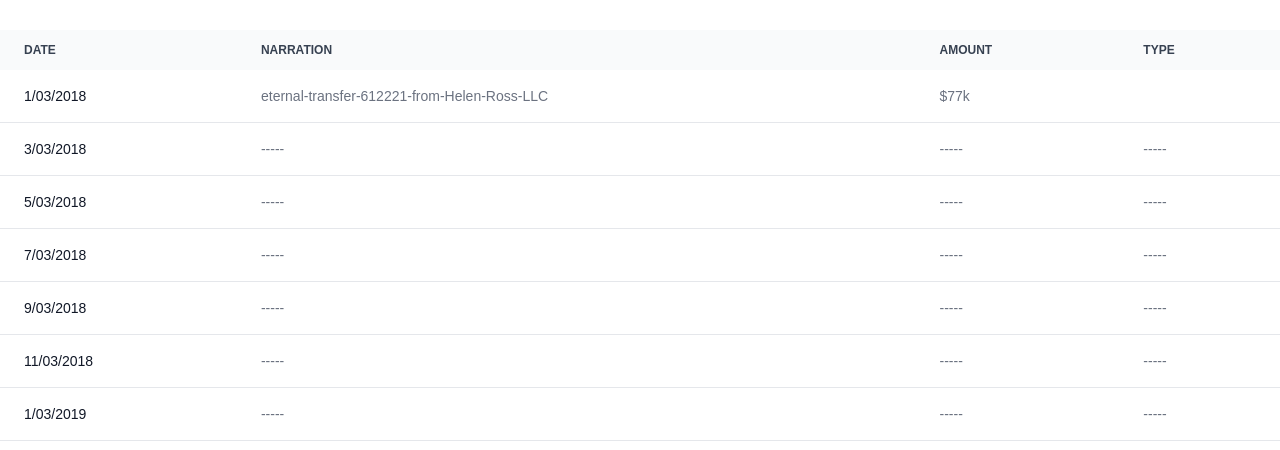
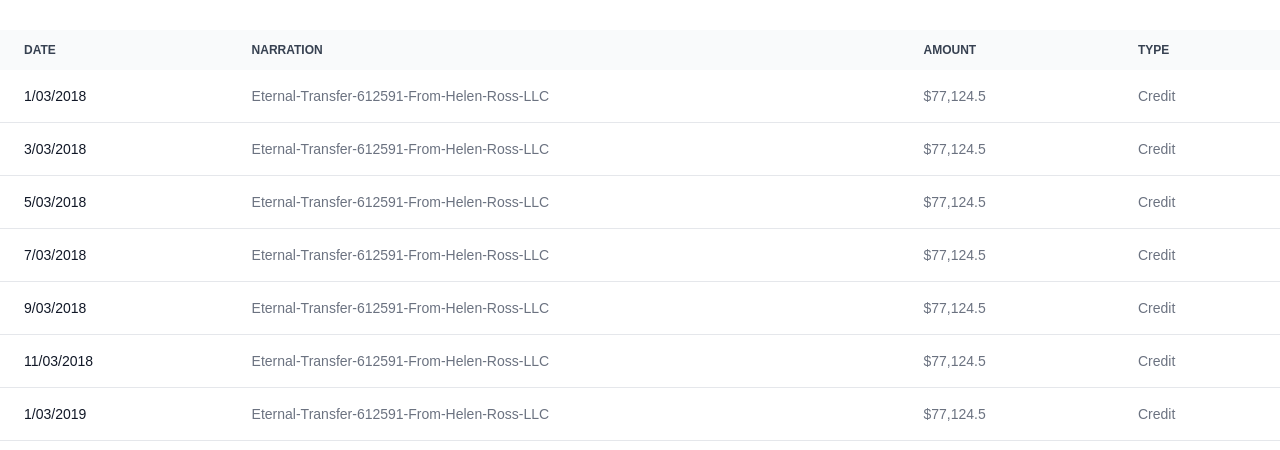
Before and after one commit to Chibuikee/penfed, a React (Create React App) app: page /Dashboard in a window 1280 px wide. Shown: the part 350-800 px from the top of the page. Built offline with nearby package versions, Linux system fonts and the light colour scheme.

Commit message:
done 1.3

```diff
--- a/src/components/navBar/navdata.js
+++ b/src/components/navBar/navdata.js
@@ -774,25 +774,110 @@ export const navdatajson = [
 export const penfedTransactionData = [
   {
     date: "1/03/2018",
-    amount: "$77k",
-    narration: "eternal-transfer-612221-from-Helen-Ross-LLC",
-    type: "",
+    amount: "$77,124.5",
+    narration: "Eternal-Transfer-612591-From-Helen-Ross-LLC",
+    type: "Credit",
   },
-  { date: "3/03/2018", amount: "-----", narration: "-----", type: "-----" },
-  { date: "5/03/2018", amount: "-----", narration: "-----", type: "-----" },
-  { date: "7/03/2018", amount: "-----", narration: "-----", type: "-----" },
-  { date: "9/03/2018", amount: "-----", narration: "-----", type: "-----" },
-  { date: "11/03/2018", amount: "-----", narration: "-----", type: "-----" },
-  { date: "1/03/2019", amount: "-----", narration: "-----", type: "-----" },
-  { date: "3/03/2019", amount: "-----", narration: "-----", type: "-----" },
-  { date: "5/03/2019", amount: "-----", narration: "-----", type: "-----" },
-  { date: "7/03/2019", amount: "-----", narration: "-----", type: "-----" },
-  { date: "9/03/2019", amount: "-----", narration: "-----", type: "-----" },
-  { date: "11/03/2019", amount: "-----", narration: "-----", type: "-----" },
-  { date: "1/03/2020", amount: "-----", narration: "-----", type: "-----" },
-  { date: "3/03/2020", amount: "-----", narration: "-----", type: "-----" },
-  { date: "5/03/2020", amount: "-----", narration: "-----", type: "-----" },
-  { date: "7/03/2020", amount: "-----", narration: "-----", type: "-----" },
-  { date: "9/03/2020", amount: "-----", narration: "-----", type: "-----" },
-  { date: "11/03/2020", amount: "-----", narration: "-----", type: "-----" },
+  {
+    date: "3/03/2018",
+    amount: "$77,124.5",
+    narration: "Eternal-Transfer-612591-From-Helen-Ross-LLC",
+    type: "Credit",
+  },
+  {
+    date: "5/03/2018",
+    amount: "$77,124.5",
+    narration: "Eternal-Transfer-612591-From-Helen-Ross-LLC",
+    type: "Credit",
+  },
+  {
+    date: "7/03/2018",
+    amount: "$77,124.5",
+    narration: "Eternal-Transfer-612591-From-Helen-Ross-LLC",
+    type: "Credit",
+  },
+  {
+    date: "9/03/2018",
+    amount: "$77,124.5",
+    narration: "Eternal-Transfer-612591-From-Helen-Ross-LLC",
+    type: "Credit",
+  },
+  {
+    date: "11/03/2018",
+    amount: "$77,124.5",
+    narration: "Eternal-Transfer-612591-From-Helen-Ross-LLC",
+    type: "Credit",
+  },
+  {
+    date: "1/03/2019",
+    amount: "$77,124.5",
+    narration: "Eternal-Transfer-612591-From-Helen-Ross-LLC",
+    type: "Credit",
+  },
+  {
+    date: "3/03/2019",
+    amount: "$77,124.5",
+    narration: "Eternal-Transfer-612591-From-Helen-Ross-LLC",
+    type: "Credit",
+  },
+  {
+    date: "5/03/2019",
+    amount: "$77,124.5",
+    narration: "Eternal-Transfer-612591-From-Helen-Ross-LLC",
+    type: "Credit",
+  },
+  {
+    date: "7/03/2019",
+    amount: "$77,124.5",
+    narration: "Eternal-Transfer-612591-From-Helen-Ross-LLC",
+    type: "Credit",
+  },
+  {
+    date: "9/03/2019",
+    amount: "$77,124.5",
+    narration: "Eternal-Transfer-612591-From-Helen-Ross-LLC",
+    type: "Credit",
+  },
+  {
+    date: "11/03/2019",
+    amount: "$77,124.5",
+    narration: "Eternal-Transfer-612591-From-Helen-Ross-LLC",
+    type: "Credit",
+  },
+  {
+    date: "1/03/2020",
+    amount: "$77,124.5",
+    narration: "Eternal-Transfer-612591-From-Helen-Ross-LLC",
+    type: "Credit",
+  },
+  {
+    date: "3/03/2020",
+    amount: "$77,124.5",
+    narration: "Eternal-Transfer-612591-From-Helen-Ross-LLC",
+    type: "Credit",
+  },
+  {
+    date: "5/03/2020",
+    amount: "$77,124.5",
+    narration: "Eternal-Transfer-612591-From-Helen-Ross-LLC",
+    type: "Credit",
+  },
+  {
+    date: "7/03/2020",
+    amount: "$77,124.5",
+    narration: "Eternal-Transfer-612591-From-Helen-Ross-LLC",
+    type: "Credit",
+  },
+  {
+    date: "9/03/2020",
+    amount: "$77,124.5",
+    narration: "Eternal-Transfer-612591-From-Helen-Ross-LLC",
+    type: "Credit",
+  },
+  {
+    date: "11/03/2020",
+    amount: "$77,124.5",
+    narration: "Eternal-Transfer-612591-From-Helen-Ross-LLC",
+    type: "Credit",
+  },
 ];
```
